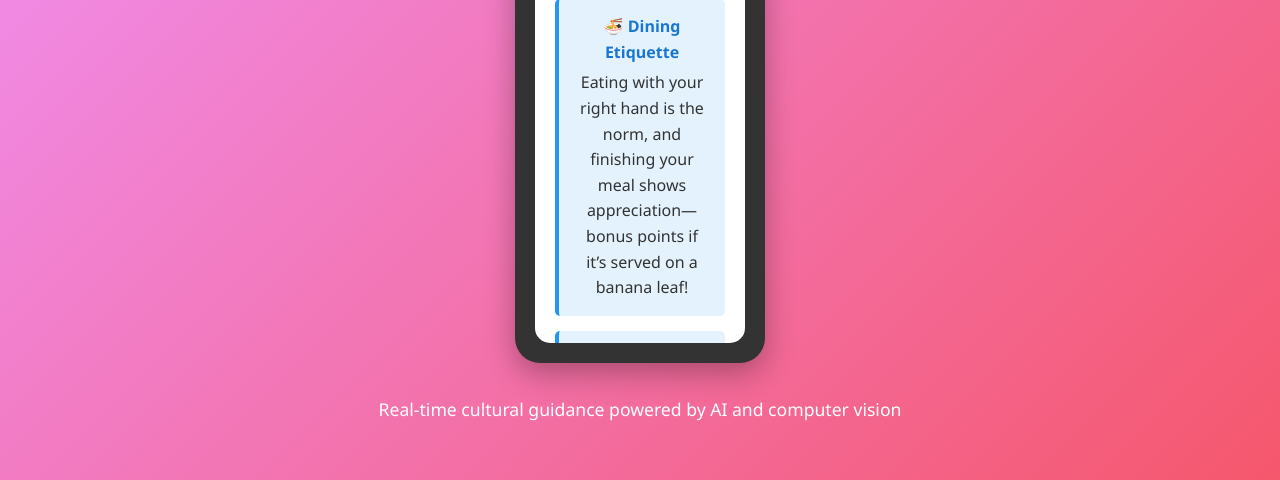
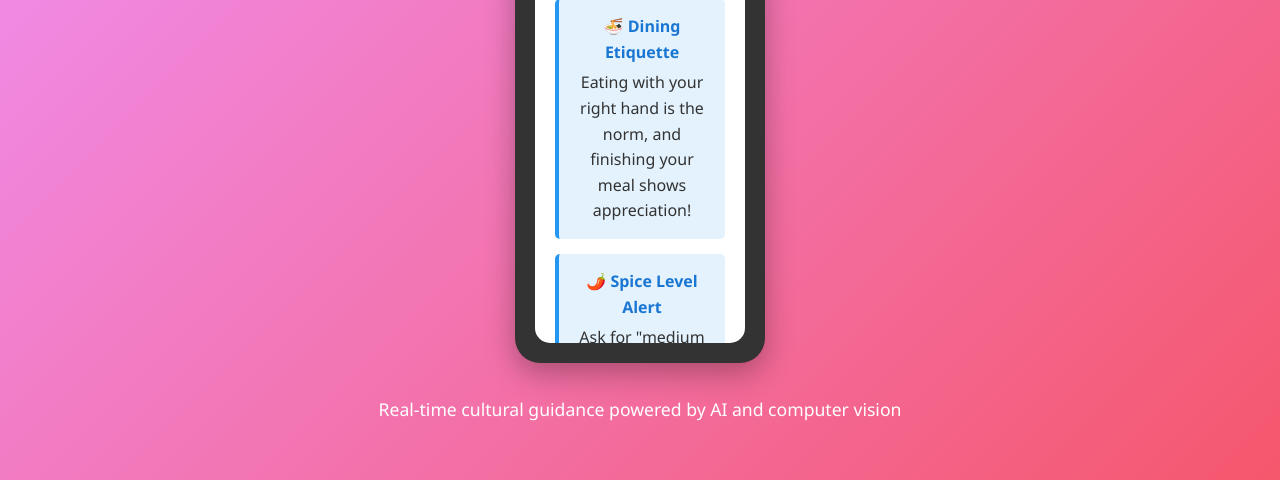
Before and after one commit to AdyaS2010/WorldWise, a plain HTML site: page index.html in a window 1280 px wide. Shown: the part 1645-2125 px from the top of the page. Drawn offline with Linux system fonts and the light colour scheme.

Commit message:
Update index.html

```diff
--- a/index.html
+++ b/index.html
@@ -328,7 +328,12 @@
                         <div class="app-content">
                             <div class="cultural-tip">
                                 <div class="tip-title">🍜 Dining Etiquette</div>
-                                <div>Eating with your right hand is the norm, and finishing your meal shows appreciation—bonus points if it’s served on a banana leaf!</div>
+                                <div>Eating with your right hand is the norm, and finishing your meal shows appreciation!</div>
+                            </div>
+
+                            <div class="cultural-tip">
+                                <div class="tip-title">🌶️ Spice Level Alert</div>
+                                <div>Ask for "medium spicy" - local "mild" might still be very hot for visitors!</div>
                             </div>
 
                             <div class="cultural-tip">
@@ -338,7 +343,7 @@
 
                             <div class="cultural-tip">
                                 <div class="tip-title">🗣️ Conversation Starter</div>
-                                <div>"This ramen smells incredible! Is this a family recipe?"</div>
+                                <div>"This biryani smells amazing! Is this the famous Hyderabadi style?"</div>
                             </div>
                         </div>
                     </div>
```
